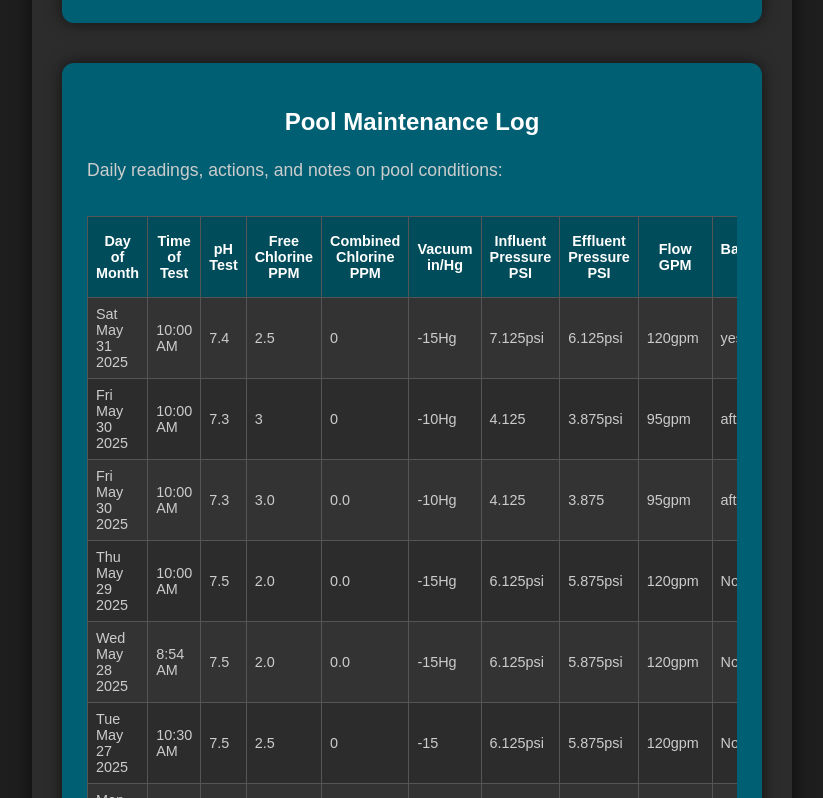
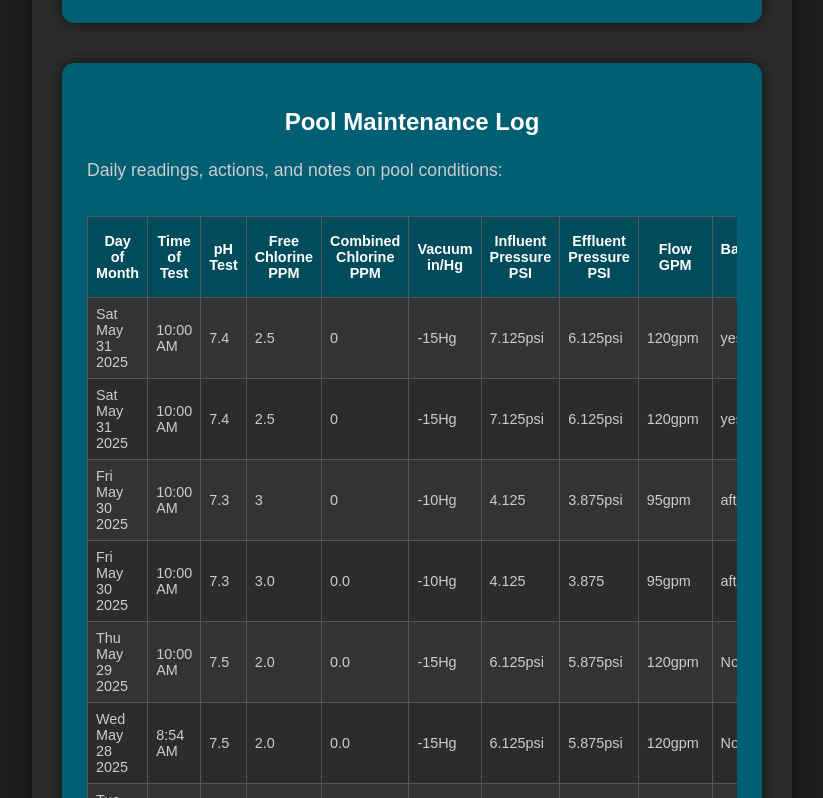
Before and after one commit to StrongKontrarian/surreyridgehoarecall.github.io, a plain HTML site: page index.html in a window 1280 px wide. Shown: the part 5924-6722 px from the top of the page, without its empty margins (228-1051 px from the left). Drawn offline with Linux system fonts and the light colour scheme.

Commit message:
Add pool log 2025-05-31T15-07-10-846Z

```diff
--- a/index.html
+++ b/index.html
@@ -156,6 +156,29 @@
                 <tbody
 
                      <tr>
+
+<tr>
+  <td>Sat May 31 2025</td>
+  <td>10:00 AM</td>
+  <td>7.4</td>
+  <td>2.5</td>
+  <td>0</td>
+  <td>-15Hg</td>
+  <td>7.125psi</td>
+  <td>6.125psi</td>
+  <td>120gpm</td>
+  <td>yesterday</td>
+  <td>No</td>
+  <td>0.75"</td>
+  <td>0</td>
+  <td>N/A</td>
+  <td>N/A</td>
+  <td>N/A</td>
+  <td>N/A</td>
+  <td>N/A</td>
+  <td>acid off 24hrs</td>
+  <td></td>
+</tr>
 
 <tr>
   <td>Sat May 31 2025</td>
```
